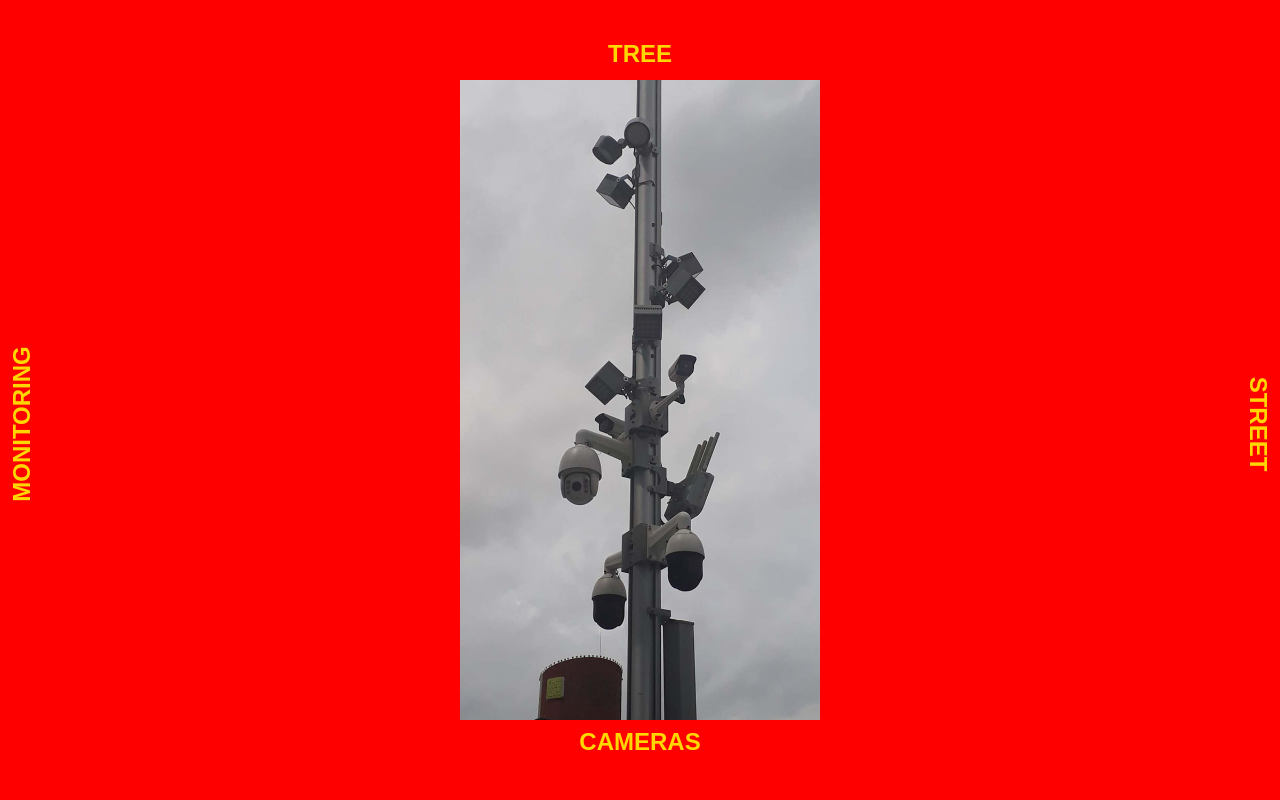
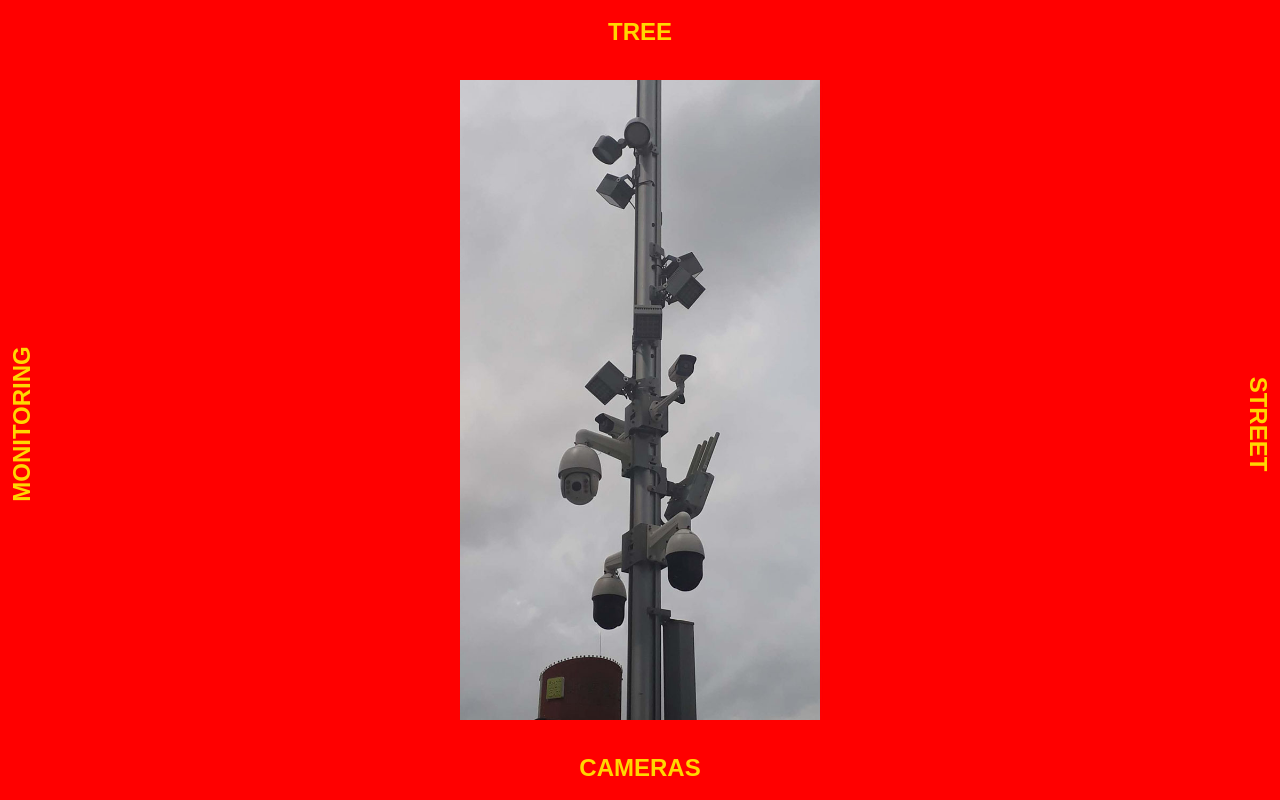
Before and after one commit to lsdebianchi/chic-project, a plain HTML site: page public/index.html in a window 1280 px wide. Drawn offline with Linux system fonts and the light colour scheme.

Commit message:
:bug: :lipstick: Fix bottom alignment of labels

```diff
--- a/public/css/style.css
+++ b/public/css/style.css
@@ -124,9 +124,9 @@ img.waiting {
   border-width: 0.5px; */
 }
 .ver a {
-  padding-top: 1vh;
   position: relative;
-  top: 1vh;
+  padding-bottom: 18px;
+  padding-top: 18px;
 }
 .hor a {
   position: relative;
@@ -134,9 +134,12 @@ img.waiting {
 }
 
 #t_up {
+  display: flex;
+  flex-direction: column;
+  align-items: center;
+  justify-content: flex-start;
+  height: 100%;
   width: 100%;
-  height: 6vh;
-  top: 4vh;
 }
 
 #t_right {
@@ -148,9 +151,12 @@ img.waiting {
   top: 50vh;
 }
 #t_down {
+  display: flex;
+  flex-direction: column;
+  align-items: center;
+  justify-content: flex-end;
+  height: 100%;
   width: 100%;
-  height: 6vh;
-  top: 90vh;
 }
 #t_left {
   width: 100%;
```
